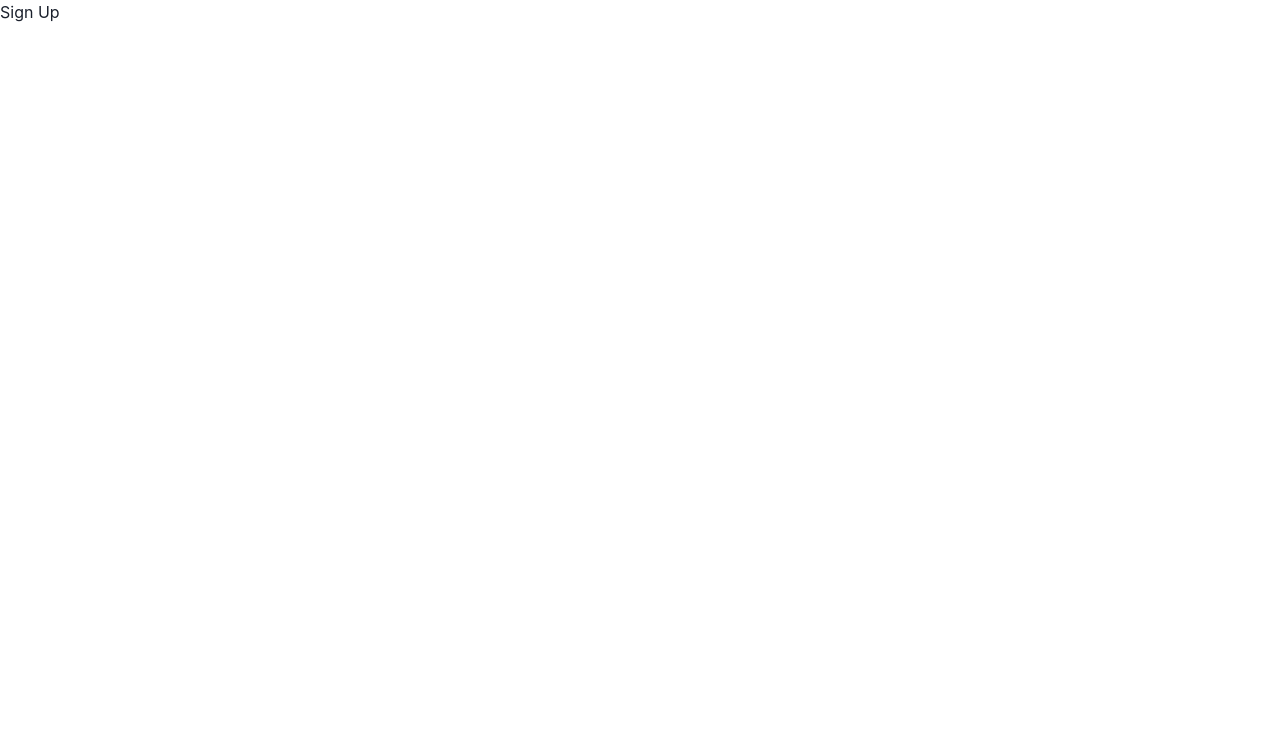
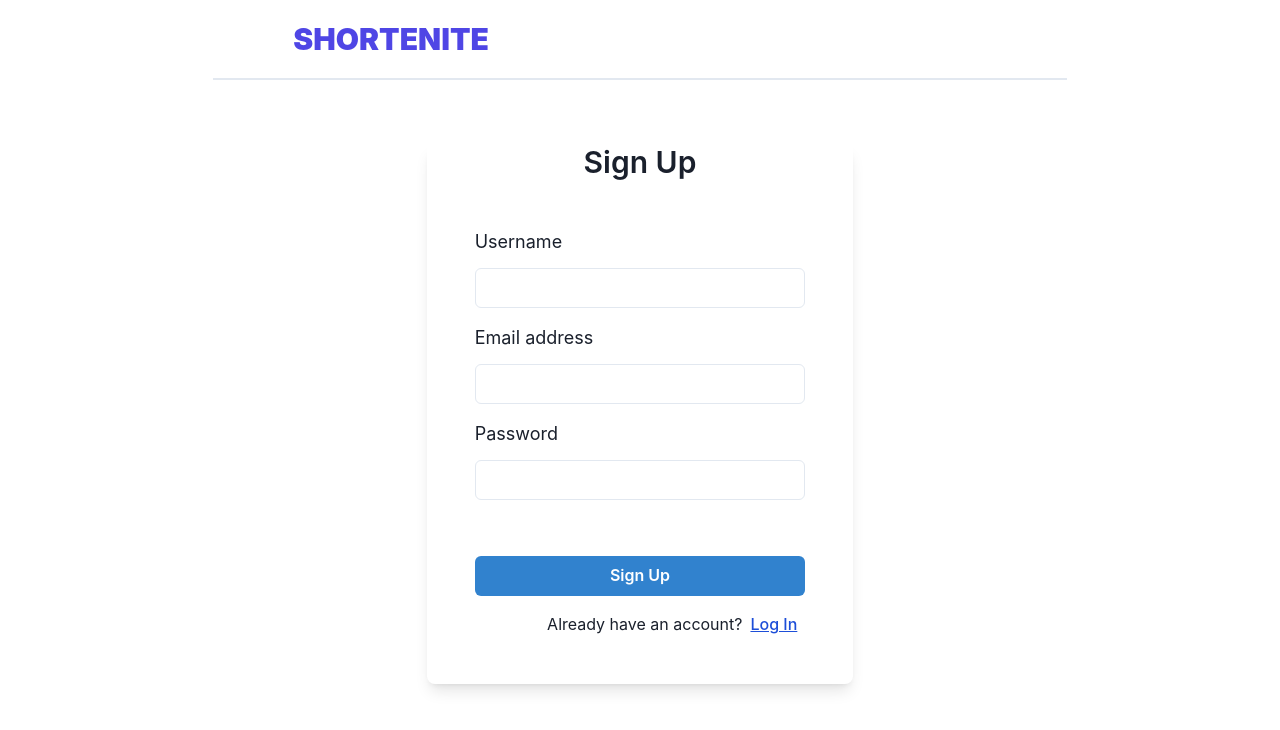
Before and after one commit to Mohit161220/shortenite, a React (Create React App) app in the folder frontend/: page /sign_up in a window 1280 px wide. Shown: the top 730 px of the page. Built offline with nearby package versions, Linux system fonts and the light colour scheme.

Commit message:
Sign Up page added

```diff
--- a/frontend/src/dashboard/pages/LogIn.jsx
+++ b/frontend/src/dashboard/pages/LogIn.jsx
@@ -1,6 +1,7 @@
 import React from 'react'
 import { Input, Button,  } from '@chakra-ui/react';
 import { Link } from "react-router-dom";
+
 const LogIn = () => {
     return(
        <div className="flex flex-col place-content-center place-items-center">
@@ -47,7 +48,6 @@ const LogIn = () => {
 
       </div>
 
-
     )
 }
 
--- a/frontend/src/dashboard/pages/SignUp.jsx
+++ b/frontend/src/dashboard/pages/SignUp.jsx
@@ -1,11 +1,54 @@
-import React from "react";
+import React from 'react'
+import { Input, Button,  } from '@chakra-ui/react';
+import { Link } from "react-router-dom";
 
 const SignUp = () => {
     return(
-        <div>
-            Sign Up
-        </div>
-    )
+        <div className="flex flex-col place-content-center place-items-center">
+
+           <nav className="flex place-content-start place-items-center w-2/3 h-20 border-b-2">
+             <Link to="/" className="ml-20">
+               <div className="text-3xl font-black  text-center text-indigo-600">
+                 SHORTENITE
+               </div>
+             </Link>
+           </nav>
+
+           <div className="flex flex-col  w-1/3 m-16 rounded-lg shadow-lg">
+             <span className="text-3xl font-semibold text-center">Sign Up</span>
+
+             <div className="mx-12 mt-12">
+                 <label className="text-lg font-normal" for="name">Username</label>
+                 <Input className="mt-3" variant="outline" placeholder="" />
+             </div>
+
+             <div className="mx-12 mt-4">
+                 <label className="text-lg font-normal" for="name">Email address</label>
+                 <Input className="mt-3" variant="outline" placeholder="" />
+             </div>
+
+             <div className="mx-12 mt-4">
+                 <label className="text-lg font-normal" for="title">Password</label>
+                 <Input className="mt-3 " variant="outline" placeholder="" />
+             </div>
+
+             <Button className="mt-14 mx-12" colorScheme='blue'>Sign Up</Button>
+
+             <div className="flex mt-4 mr-14 mb-12 text-base font-medium  justify-end">
+               <span className='font-normal'>Already have an account?</span>
+               <Link to="/log_in" className="ml-2">
+                 <div className=" text-blue-700 underline">
+                 Log In
+                 </div>
+               </Link>
+             </div>
+
+           </div>
+
+       </div>
+
+
+     )
 }
 
 export default SignUp
```
